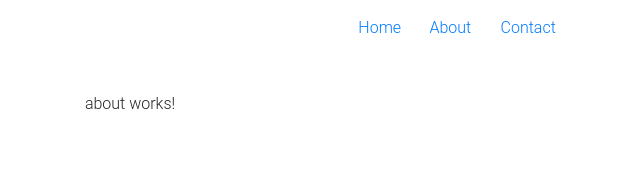
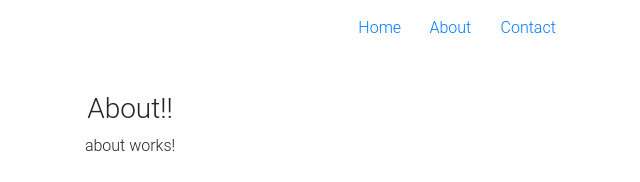
Before and after one commit to scethington/scotts-awesome-site, an Angular app: page /about in a window 1280 px wide. Shown: the top 182 px of the page, without its empty margins (510-1150 px from the left). Built offline with nearby package versions, Linux system fonts and the light colour scheme.

Commit message:
Update to readMe

```diff
--- a/src/container/about/about.component.html
+++ b/src/container/about/about.component.html
@@ -1,3 +1,4 @@
+<h3>About!!</h3>
 <p>
   about works!
 </p>
```
Also changed, not shown: 1 other file (tests, documents, lock files or other folders).
